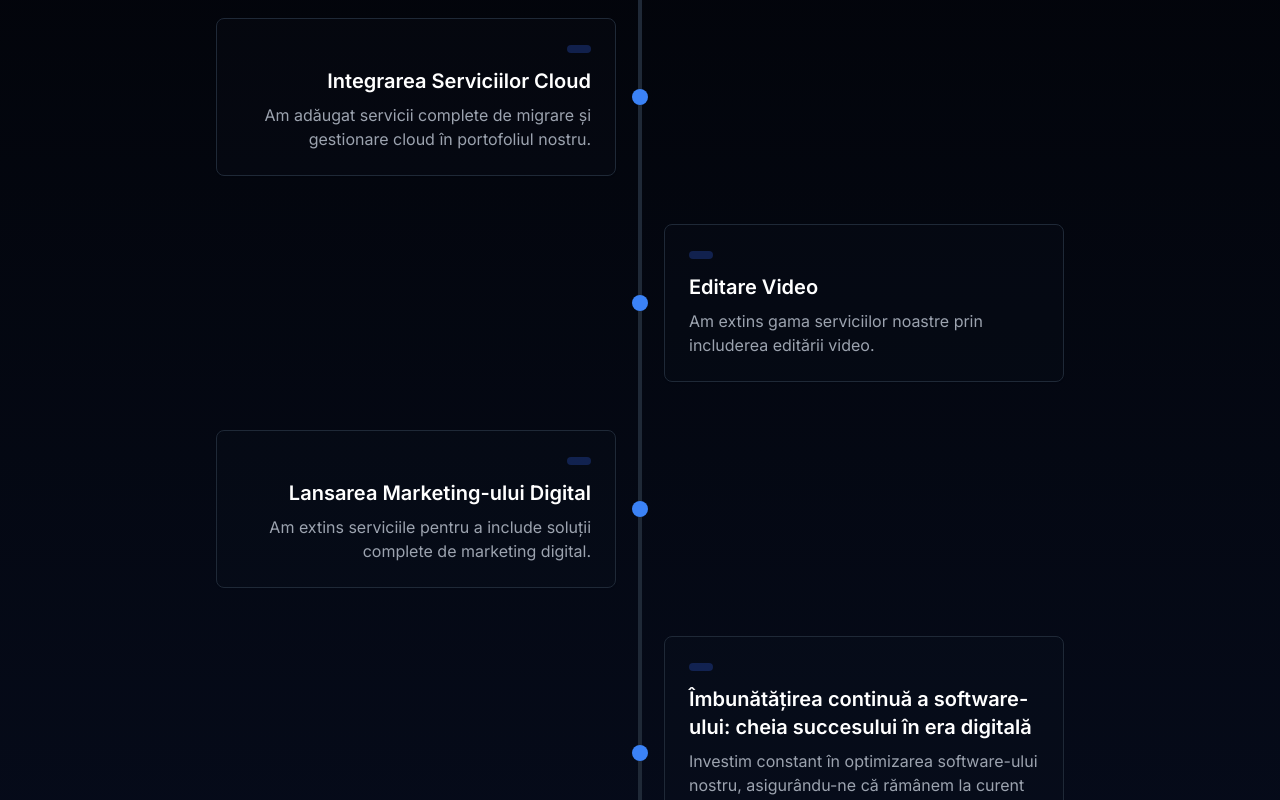
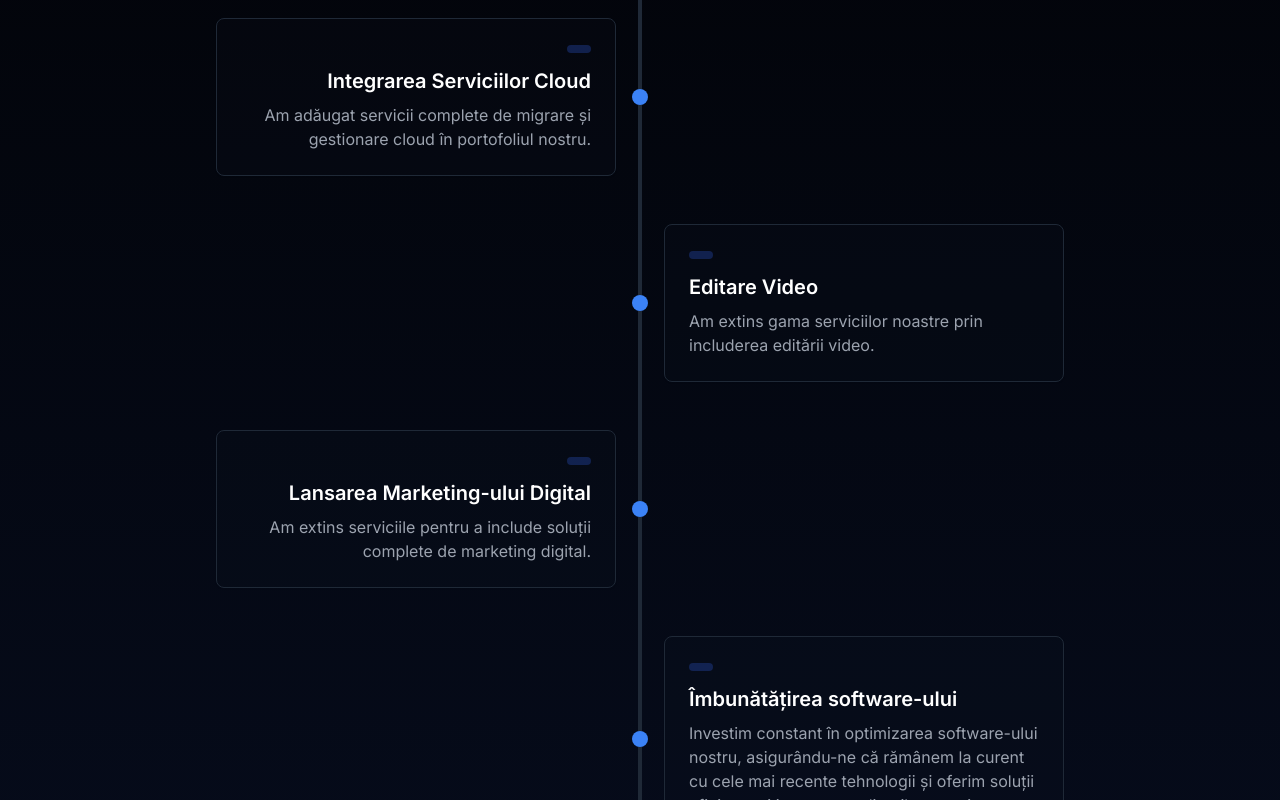
Before and after one commit to MitroiBogdanJob/Next-Soft---New-Website, a Next.js app: page /about in a window 1280 px wide. Shown: the part 2000-2800 px from the top of the page. Built offline with nearby package versions, Linux system fonts and the light colour scheme.

Commit message:
"Îmbunătățirea software-ului

```diff
--- a/app/about/page.tsx
+++ b/app/about/page.tsx
@@ -63,7 +63,7 @@ export default function AboutPage() {
 		},
 		{
 			year: "",
-			title: language === "ro" ? "Îmbunătățirea continuă a software-ului: cheia succesului în era digitală" : "Continuous software improvement: the key to success in the digital age",
+			title: language === "ro" ? "Îmbunătățirea software-ului" : "Continuous software improvement: the key to success in the digital age",
 			description:
 				language === "ro"
 					? " Investim constant în optimizarea software-ului nostru, asigurându-ne că rămânem la curent cu cele mai recente tehnologii și oferim soluții eficiente și inovatoare clienților noștri."
```
